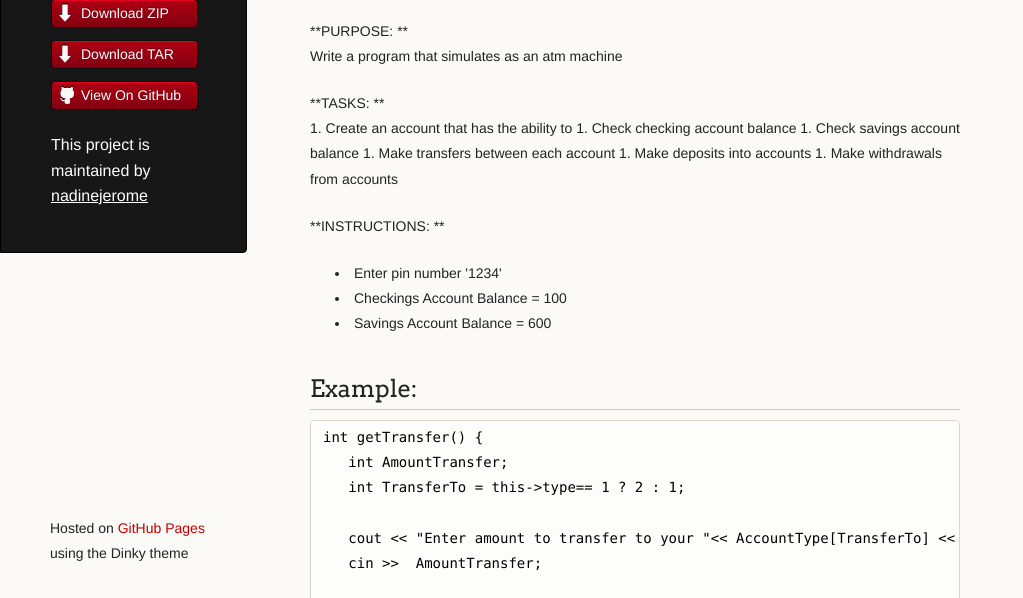
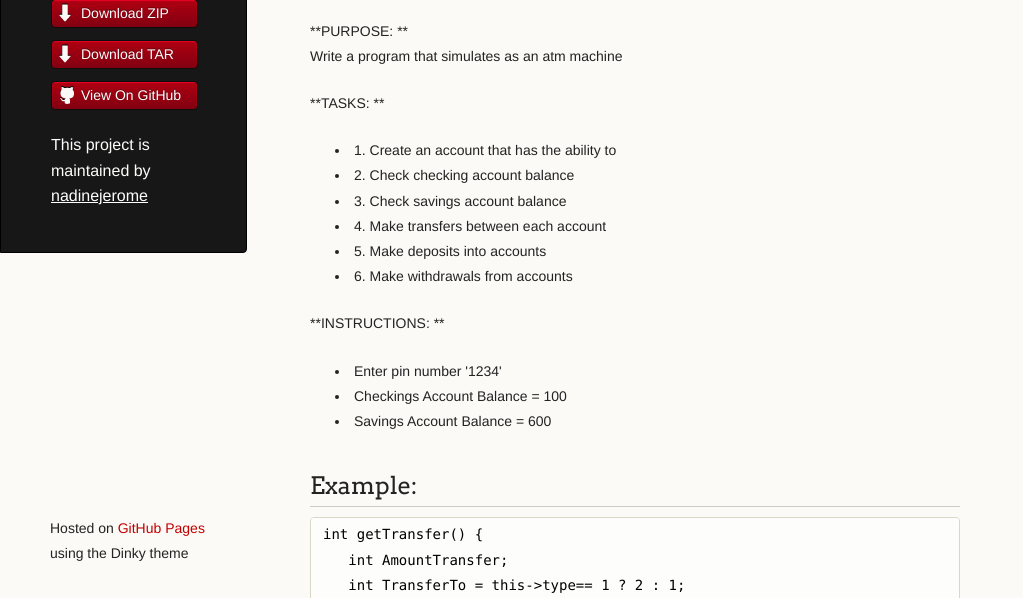
Before and after one commit to nadinejerome/atm, a plain HTML site: page index.html in a window 1280 px wide. Shown: the part 202-800 px from the top of the page, without its empty margins (0-1023 px from the left). Drawn offline with Linux system fonts and the light colour scheme.

```diff
--- a/index.html
+++ b/index.html
@@ -40,15 +40,16 @@
 <p>**PURPOSE:    **<br>
 Write a program that simulates as an atm machine</p>
 
-<p>**TASKS:   **<br>
-1. Create an account that has the ability to
-1. Check checking account balance
-1. Check savings account balance
-1. Make transfers between each account
-1. Make deposits into accounts
-1. Make withdrawals from accounts</p>
+<p>**TASKS:   **             </p>
 
-<p>**INSTRUCTIONS:   **     </p>
+<ul>
+<li>1. Create an account that has the ability to </li>
+<li>2. Check checking account balance</li>
+<li>3. Check savings account balance</li>
+<li>4. Make transfers between each account</li>
+<li>5. Make deposits into accounts</li>
+<li>6. Make withdrawals from accounts</li>
+</ul><p>**INSTRUCTIONS:   **     </p>
 
 <ul>
 <li>Enter pin number '1234'</li>
```
Also changed, not shown: params.json (+1 -1 lines).
